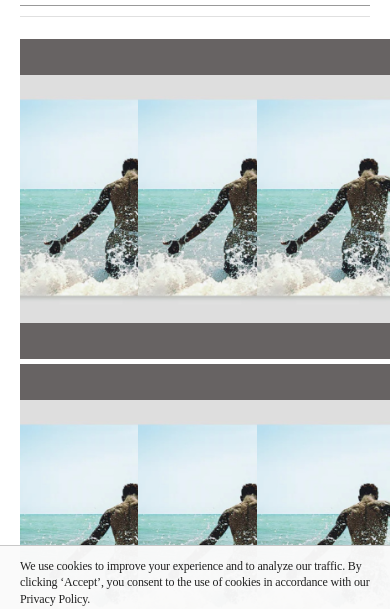
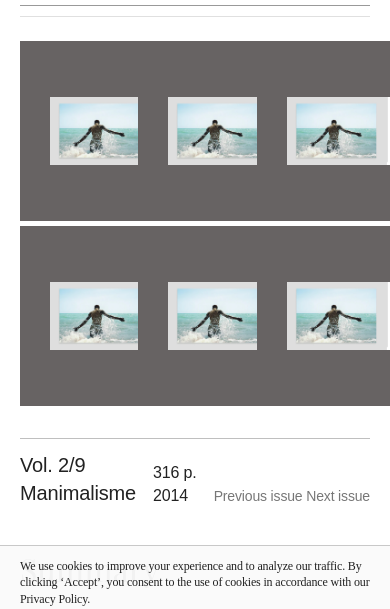
Before and after one commit to cesarramosict/22h19memoire_universelle_fixed_full, a plain HTML site: page editions.html in a window 390 px wide. Shown: the part 176-785 px from the top of the page. Drawn offline with nearby package versions, Linux system fonts and the light colour scheme.

Commit message:
Unify home and editions grid; responsive adjustments; tile height 180px

```diff
--- a/style.css
+++ b/style.css
@@ -697,11 +697,11 @@ a{ color:inherit }
     grid-template-columns: repeat(2, minmax(0, 1fr));
   }
 }
+
 /* === HOVER TITLE NAS CAIXAS DO GRID (V1–V6) === */
 
 .tile {
   position: relative;
-  min-height: 320px !important;
 }
 
 .tile-title {
@@ -873,9 +873,8 @@ header {
 /* ======== QUADRO RETANGULAR PARA TODAS AS EDITIONS 1–6 ======== */
 
 .grid {
-  display: ;
-  justify-content: center;
-  align-items: center;
+  display: grid;
+  gap: var(--tile-gap, 5px);
 }
 
 .cover img {
@@ -926,8 +925,10 @@ header {
   display: grid;
   grid-template-columns: repeat(3, 1fr);
   gap: 5px;
-  margin: 0 !important;
+  margin: 24px auto 32px; /* mesmo espaçamento vertical do home, centralizado */
   padding: 0 !important;
+  width: 100%;
+  max-width: var(--max-width, 1200px); /* garante mesma largura máxima do layout */
 }
 
 /* Each tile becomes a wide rectangular "spread" */
@@ -1183,19 +1184,21 @@ header {
 .page-home .grid {
   display: grid;
   grid-template-columns: repeat(3, minmax(0, 1fr));
-  gap: 5px !important;
-  margin-top: 24px;
-  margin-bottom: 32px;
+  gap: var(--tile-gap, 18px);
+  margin: 24px auto 32px; /* vertical spacing and centered */
+  width: 100%;
+  max-width: var(--max-width, 1200px);
+  padding: 0 12px; /* small inner padding for very narrow screens */
 }
 /* === HOME — quadro ajustado === */
 /* HOME — quadro reduzido e imagem pequena */
 .page-home .tile {
-    background: #676363;      /* mesma cor da shop */
-    height: 120px !important;          /* altura perfeita */
-    display: flex;
-    align-items: center;
-    justify-content: center;
-    overflow: hidden;
+  background: #676363;      /* mesma cor da shop */
+  height: 180px !important;          /* altura ajustada para 180px */
+  display: flex;
+  align-items: center;
+  justify-content: center;
+  overflow: hidden;
 }
 
 .page-home .cover {
@@ -1235,3 +1238,147 @@ header {
 .shop-info {
   margin-top: 8px;
 }
+
+/* === UNIFICAR GRID: HOME e EDITIONS === */
+/* Objetivo: mesma estrutura, quadros com altura 140px, imagens pequenas e centralizadas */
+.page-home .grid,
+.page-editions .grid {
+  display: grid;
+  grid-template-columns: repeat(3, minmax(0, 1fr));
+  gap: var(--tile-gap, 18px); /* espaço uniforme entre quadros */
+  margin: 24px auto 32px; /* vertical spacing and centered */
+  width: 100%;
+  max-width: var(--max-width, 1200px); /* same content width as layout */
+  padding: 0 12px; /* small inner padding for very narrow screens */
+}
+
+.page-home .tile,
+.page-editions .tile {
+  min-height: 180px !important;
+  height: 180px !important;
+  display: flex;
+  align-items: center;
+  justify-content: center;
+  background: #676363;
+  overflow: hidden;
+  border: none;
+  box-shadow: none;
+}
+
+.page-home .cover,
+.page-editions .cover {
+  display: flex;
+  align-items: center;
+  justify-content: center;
+  width: 100%;
+  height: 100%;
+}
+
+.page-home .cover img,
+.page-editions .cover img {
+  /* imagem central um pouco maior para melhor preenchimento do tile de 180px */
+  max-width: 160px !important;
+  max-height: 130px !important;
+  width: auto !important;
+  height: auto !important;
+  object-fit: contain !important;
+  display: block !important;
+  margin: 0 auto !important;
+}
+
+/* Responsividade: 3 cols desktop, 2 cols tablet, 1 col mobile */
+@media (max-width: 1100px) {
+  .page-home .grid,
+  .page-editions .grid {
+    grid-template-columns: repeat(2, 1fr);
+    gap: 14px;
+  }
+  .page-home .tile,
+  .page-editions .tile {
+    min-height: 160px !important;
+    height: 160px !important;
+  }
+  .page-home .cover img,
+  .page-editions .cover img {
+    max-width: 140px !important;
+    max-height: 110px !important;
+  }
+}
+
+@media (max-width: 700px) {
+  .page-home .grid,
+  .page-editions .grid {
+    grid-template-columns: 1fr;
+    gap: 12px;
+    padding: 0 8px;
+  }
+  .page-home .tile,
+  .page-editions .tile {
+    min-height: auto !important;
+    height: auto !important;
+    padding: 18px 0;
+    align-items: flex-start;
+  }
+  .page-home .cover img,
+  .page-editions .cover img {
+    max-width: 260px !important;
+    max-height: 200px !important;
+    width: auto !important;
+    height: auto !important;
+  }
+  .page-home .tile .tile-title,
+  .page-editions .tile .tile-title {
+    position: static;
+    transform: none;
+    opacity: 1;
+    margin-top: 10px;
+  }
+}
+
+/* Garantir que títulos em hover não forcem altura maior nestas páginas */
+.page-home .tile .tile-title,
+.page-editions .tile .tile-title {
+  font-size: 18px;
+}
+
+/* === FORÇAR EDITIONS IGUAL AO HOME (SOBRESCREVE REGRAS ANTERIORES) === */
+/* Uso de !important em propriedades-chave para garantir igualdade absoluta */
+.page-editions .grid {
+  display: grid !important;
+  grid-template-columns: repeat(3, minmax(0, 1fr)) !important;
+  gap: 5px !important;
+  margin: 24px auto 32px !important; /* mesmo espaçamento vertical do home, centralizado */
+  padding: 0 !important;
+  width: 100% !important;
+  max-width: var(--max-width, 1200px) !important; /* mesma largura máxima do layout */
+}
+
+.page-editions .tile {
+  min-height: 180px !important;
+  height: 180px !important;
+  display: flex !important;
+  align-items: center !important;
+  justify-content: center !important;
+  background: #676363 !important;
+  overflow: hidden !important;
+  border: none !important;
+  box-shadow: none !important;
+}
+
+.page-editions .cover {
+  display: flex !important;
+  align-items: center !important;
+  justify-content: center !important;
+  width: 100% !important;
+  height: 100% !important;
+}
+
+.page-editions .cover img {
+  max-width: 120px !important;
+  max-height: 100px !important;
+  width: auto !important;
+  height: auto !important;
+  object-fit: contain !important;
+  display: block !important;
+  margin: 0 auto !important;
+}
```
